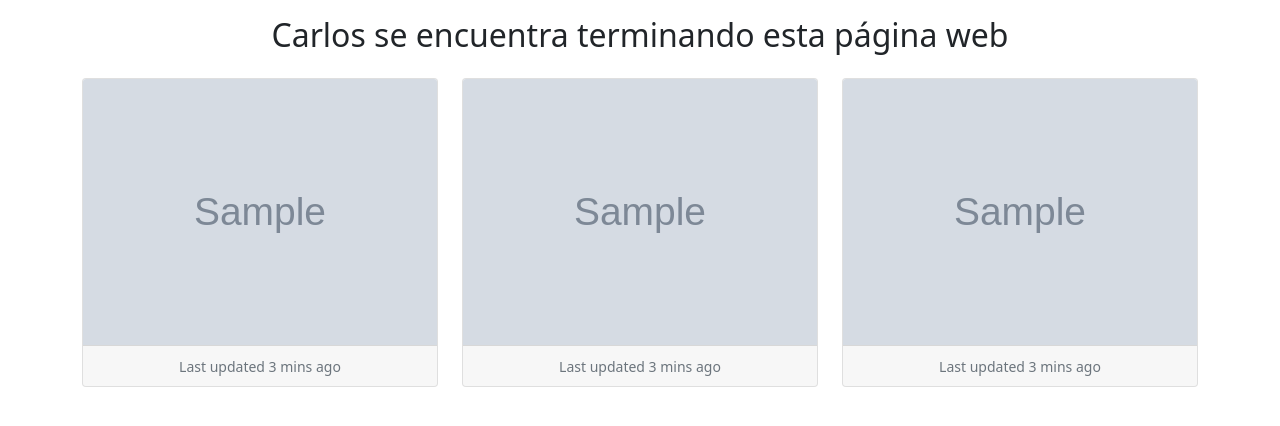
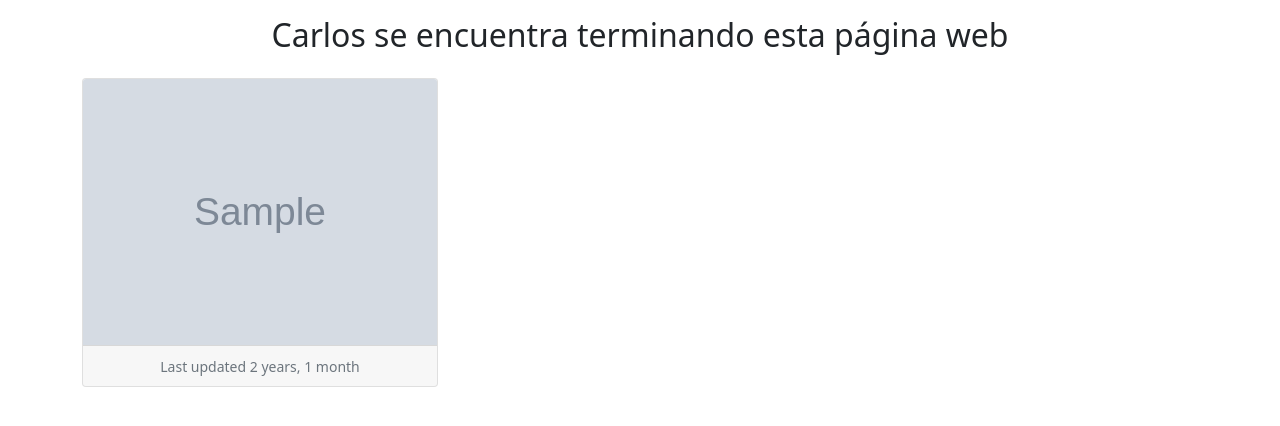
Before and after one commit to cgarcia-ng/webDev, a Django app: page / in a window 1280 px wide. Shown: the part 70-496 px from the top of the page. Run offline with Django 3.2, Linux system fonts and the light colour scheme; tables that the repository leaves empty hold one stand-in row (values such as "Sample post"); grey boxes marked "Sample" are stand-in pictures.

Commit message:
Modificar tiempo transcurrido desde última actualización de Post

```diff
--- a/src/posts/models.py
+++ b/src/posts/models.py
@@ -1,3 +1,5 @@
+from datetime import datetime
+
 from django.conf import settings
 from django.contrib.auth.models import User
 from django.db import models
@@ -18,3 +20,24 @@ class Post(models.Model):
 
     def get_image_url(self):
         return f'{settings.MEDIA_URL}{self.photo}'
+
+    def get_time_diff(self):
+        diff = datetime.now().astimezone() - self.updated
+        days = diff.days
+        hours = diff.seconds // 3600
+        minutes = int((diff.seconds / 3600 - hours) * 60)
+        years = days // 365
+
+        if days != 0:
+            if days == 1:
+                # text = "Last updated {ducks}".format(ducks=days)
+                text = f"Last updated {days} day, {hours} hours and {minutes} minutes"
+            else:
+                text = f"Last updated {days} days, {hours} hours and {minutes} minutes"
+        else:
+            if hours == 1:
+                text = f"Last updated {hours} hour and {minutes} minutes"
+            elif hours == 0:
+                text = f"Last updated {minutes} minutes and {diff.seconds} seconds"
+
+        return text
--- a/src/posts/templates/posts.html
+++ b/src/posts/templates/posts.html
@@ -7,7 +7,7 @@
 <div class="container">
     <h2 class="mb-4">{{ name }} se encuentra terminando esta página web</h2>
     <div class="row row-cols-1 row-cols-md-3 g-4">
-        {% for post in posts %}
+        {% for post, time_diff in zipped %}
             <div class="col">
                 <div class="card h-100">
                     <a href="{% url 'posts:post_detail' post.id %}">
@@ -18,35 +18,9 @@
                         <p class="card-text">{{ post.description }}</p>
                     </div> -->
                     <div class="card-footer">
-                        <small class="text-muted">Last updated 3 mins ago</small>
-                    </div>
-                </div>
-            </div>
-        {% endfor %}
-        {% for post in posts %}
-            <div class="col">
-                <div class="card h-100">
-                    <img src="{% get_media_prefix %}{{ post.photo }}" class="card-img-top" alt="...">
-                    <!-- <div class="card-body">
-                        <h5 class="card-title">{{ post.title }}</h5>
-                        <p class="card-text">{{ post.description }}</p>
-                    </div> -->
-                    <div class="card-footer">
-                        <small class="text-muted">Last updated 3 mins ago</small>
-                    </div>
-                </div>
-            </div>
-        {% endfor %}
-        {% for post in posts %}
-            <div class="col">
-                <div class="card h-100">
-                    <img src="{% get_media_prefix %}{{ post.photo }}" class="card-img-top" alt="...">
-                    <!-- <div class="card-body">
-                        <h5 class="card-title">{{ post.title }}</h5>
-                        <p class="card-text">{{ post.description }}</p>
-                    </div> -->
-                    <div class="card-footer">
-                        <small class="text-muted">Last updated 3 mins ago</small>
+                        <!-- <small class="text-muted">{{ time_diff }}</small> -->
+                        <!-- <small class="text-muted">{{ post.get_time_diff }}</small> -->
+                        <small class="text-muted">Last updated {{ post.updated|timesince:now }}</small>
                     </div>
                 </div>
             </div>
--- /dev/null
+++ b/src/posts/utils.py
@@ -0,0 +1,30 @@
+'''Helper functions'''
+
+def calculate_time_diff(diff):
+    '''Calcula la diferencia de tiempo entre la hora del servidor y la hora de publica
+    del post
+    '''
+    days = diff.days
+    hours = diff.seconds // 3600
+    minutes = int(((diff.seconds / 3600) - hours) * 60)
+    years = int(days / 365)
+
+    if days != 0:
+        if days == 1:
+            text = f'Last updated {days} day, {hours} hours and {minutes} minutes ago'
+        elif days < 365 and days > 0:
+            text = f'Last updated {days} days, {hours} hours and {minutes} minutes ago'
+        else:
+            text = f'Last updated {years} years, {(days / 365 - years) * 365} days, {hours} hours and {minutes} minutes ago'
+    else:
+        if minutes > 60:
+            text = f'Last updated {hours} hours and {minutes} minutes ago'
+        else:
+            if minutes == 1:
+                text = f'Last updated {minutes} minute and {int(((diff.seconds / 60) - diff.seconds // 60) * 60)} seconds ago'
+            elif minutes > 1:
+                text = f'Last updated {minutes} minutes and {int(((diff.seconds / 60) - diff.seconds // 60) * 60)} seconds ago'
+            else:
+                text = f'Last updated {diff.seconds} seconds ago'
+
+    return text
--- a/src/posts/views.py
+++ b/src/posts/views.py
@@ -1,23 +1,32 @@
+from datetime import datetime
+
 from django.contrib.auth.decorators import login_required
-from django.http.response import HttpResponseRedirect
 from django.shortcuts import get_object_or_404
 from django.shortcuts import render, redirect
 
 from .models import Post
-from .forms import CreatePostForm, NameForm
+from .forms import CreatePostForm
+from .utils import calculate_time_diff
 
 # CRUD: Create | Retrieve | Update | Delete
-# Create your views here.
 def list_posts(request):
-    #if request.user.is_authenticated:
+    now = datetime.now().astimezone()
     posts_from_db = Post.objects.all()
+
+    time_diff = []
+    for post in posts_from_db:
+        diff = now - post.updated
+        time_diff.append(calculate_time_diff(diff))
+
+    zipped = zip(posts_from_db, time_diff)
+
     context = {
         'posts': posts_from_db,
-        'name': 'Carlos'
+        'name': 'Carlos',
+        'zipped': zipped,
+        'now': now,
     }
     return render(request, 'posts.html', context)
-    #else:
-        #return HttpResponseRedirect(reverse('users:user_login'))
 
 @login_required
 def post_detail(request, post_id):
```
